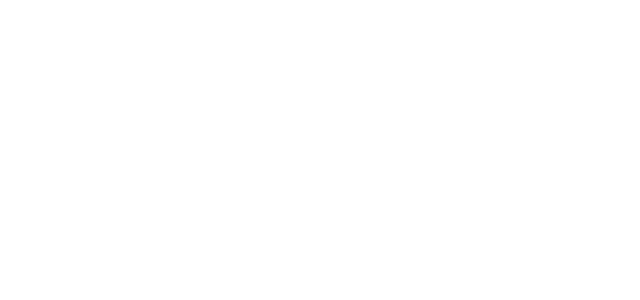
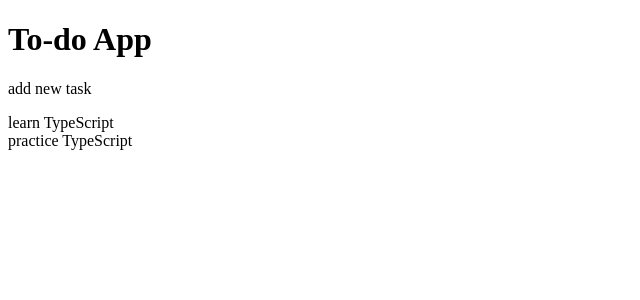
Before and after one commit to AlexDegerman/to-do-app-ts, a React (Vite) app: page / in a window 1280 px wide. Shown: the top 300 px of the page, without its empty margins (0-640 px from the left). Built offline with nearby package versions, Linux system fonts and the light colour scheme.

Commit message:
Display sample tasks

```diff
--- a/src/App.tsx
+++ b/src/App.tsx
@@ -1,9 +1,25 @@
+import { useState } from 'react'
 import './App.css'
+import ToDoList from './components/ToDoList'
+
+export interface Task {
+  id: number
+  text: string
+  completed: boolean
+}
 
 const App = () => {
+  const [tasks, setTasks] = useState<Task[]>([
+    { id: 1, text: "learn TypeScript", completed: false },
+    { id: 2, text: "practice TypeScript", completed: false}
+  ])
 
   return (
-    <div></div>
+    <div>
+      <h1>To-do App</h1>
+      <p> add new task </p>
+      <ToDoList tasks={tasks}/>
+    </div>
   )
 }
 
--- /dev/null
+++ b/src/components/ToDoItem.tsx
@@ -0,0 +1,16 @@
+import type { Task } from "../App"
+
+interface ToDoItemProps {
+  task: Task
+}
+
+const ToDoItem = ({ task }: ToDoItemProps) => {
+
+  return (
+    <div>
+      <span>{task.text}</span>
+    </div>
+  )
+}
+
+export default ToDoItem
--- /dev/null
+++ b/src/components/ToDoList.tsx
@@ -0,0 +1,22 @@
+import type { Task } from "../App"
+import ToDoItem from "./ToDoItem"
+
+interface ToDoListProps {
+  tasks: Task[]
+}
+
+const ToDoList = ({ tasks }: ToDoListProps) => {
+
+  return (
+    <div>
+      {tasks.map(task =>
+        <ToDoItem
+        key={task.id}
+        task={task}/>
+      )}
+    </div>
+  )
+
+}
+
+export default ToDoList
```
